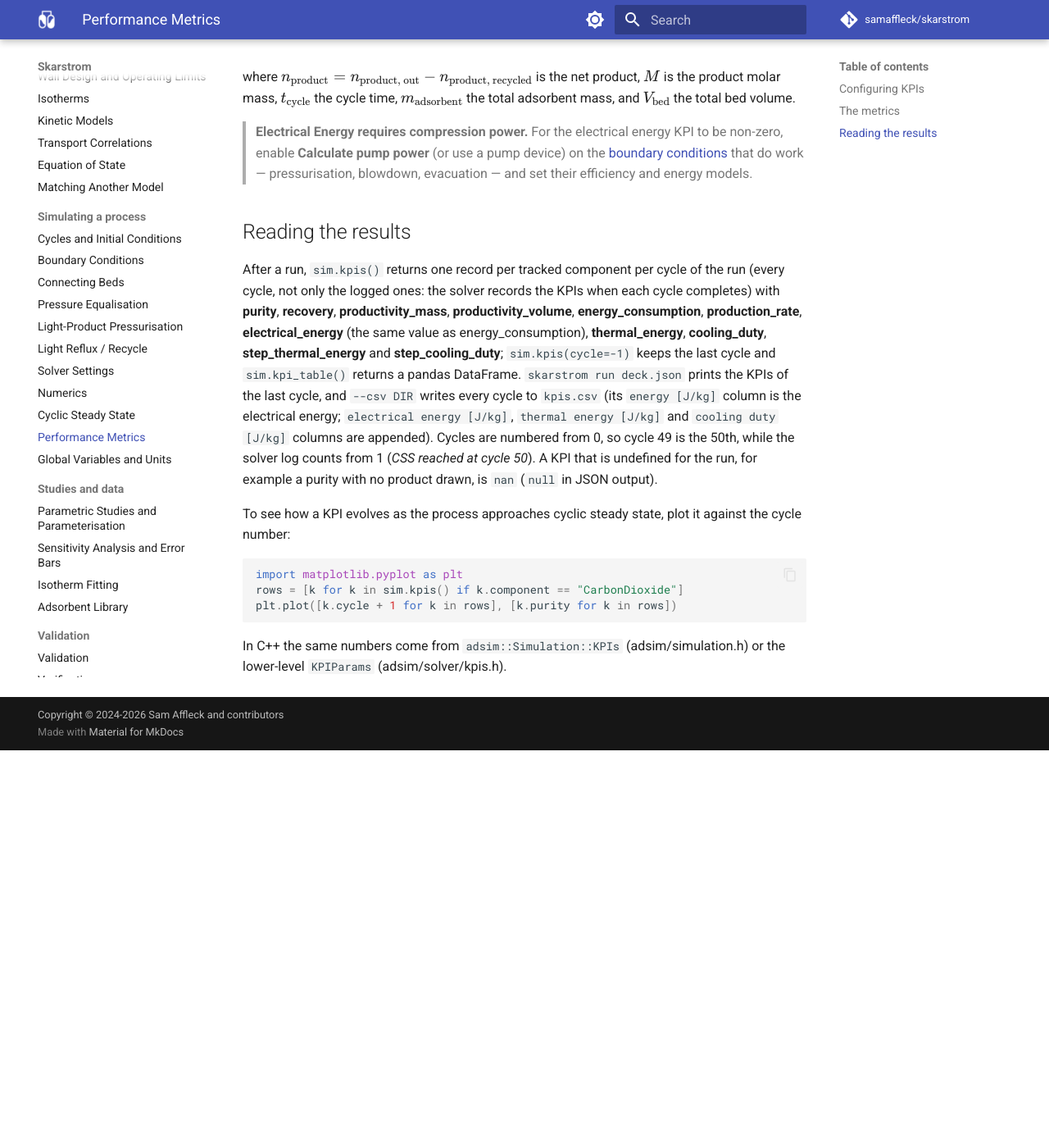
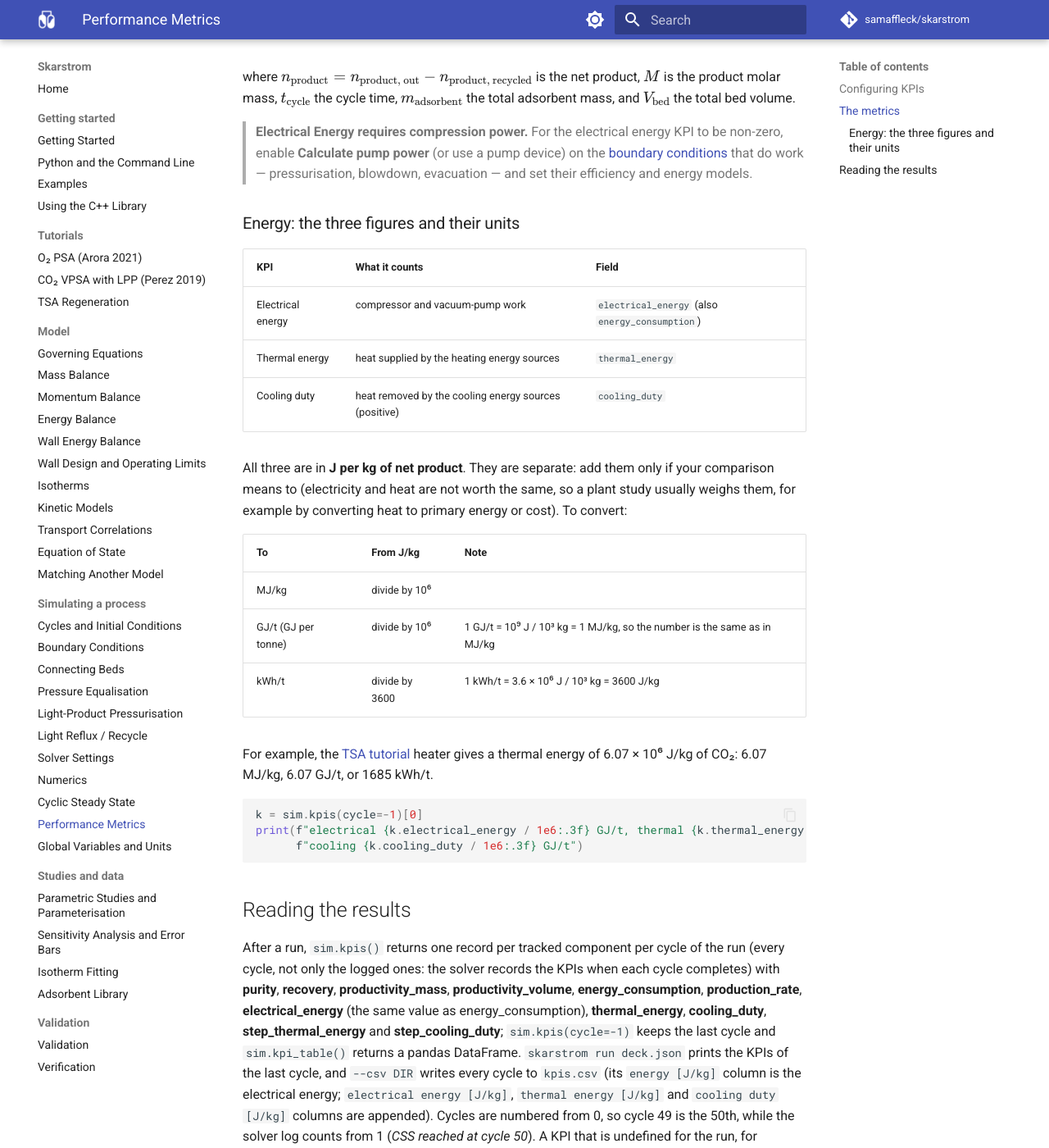
Before and after one commit to samaffleck/skarstrom, an MkDocs documentation site: the page built from docs/performance-metrics.md, in a window 1280 px wide and 1400 px high, scrolled down 3123 px. Shown: the whole window at 82% size. Built offline with MkDocs 1.6.1 and Material for MkDocs 9.7.7, drawn with Linux system fonts in a browser that asks for light colours; comment, search, counter and statistics services are not loaded; before the commit the page ends 4038 px from its top, so only the background shows below that.

Commit message:
Test the closed-bed heat duty and document the energy KPIs
A closed bed with a heating and a cooling energy source checks that the
logged step duty equals power x time and that the bed warms and cools.
The performance metrics page lists the electrical energy, thermal energy
and cooling duty with conversions to MJ/kg, GJ/t and kWh/t; the TSA
tutorial reads its heater and cooler duty from the KPIs.

Co-Authored-By: Claude Opus 5.5 <noreply@anthropic.com>
Claude-Session: https://claude.ai/code/session_01LRbL7W4yoafUofssNPtywr
Signed-off-by: Claude <noreply@anthropic.com>

````diff
--- /dev/null
+++ b/changelog.d/energy-kpi-tests-docs.md
@@ -0,0 +1,9 @@
+### Changed — energy KPI documentation
+- The performance metrics page lists the three energy figures (electrical
+  energy, thermal energy, cooling duty) in one table and shows how to convert
+  J/kg to MJ/kg, GJ/t and kWh/t. The TSA tutorial reads the heater's thermal
+  energy (6.07 MJ per kg of CO₂) and the cooling duty from the KPIs instead
+  of working them out by hand, and changes the cooler power through the
+  parameter registry.
+- A closed-bed test checks that the logged heat duty of a step equals the
+  analytic power × time, for heating and for cooling. Results do not change.
--- a/docs/performance-metrics.md
+++ b/docs/performance-metrics.md
@@ -81,6 +81,30 @@ where $n_{\text{product}} = n_{\text{product, out}} - n_{\text{product, recycled
 
 > **Electrical Energy requires compression power.** For the electrical energy KPI to be non-zero, enable **Calculate pump power** (or use a pump device) on the [boundary conditions](boundary-conditions.md#pumps-compressors-and-vacuum-pumps) that do work — pressurisation, blowdown, evacuation — and set their efficiency and energy models.
 
+### Energy: the three figures and their units
+
+| KPI | What it counts | Field |
+|---|---|---|
+| Electrical energy | compressor and vacuum-pump work | `electrical_energy` (also `energy_consumption`) |
+| Thermal energy | heat supplied by the heating energy sources | `thermal_energy` |
+| Cooling duty | heat removed by the cooling energy sources (positive) | `cooling_duty` |
+
+All three are in **J per kg of net product**. They are separate: add them only if your comparison means to (electricity and heat are not worth the same, so a plant study usually weighs them, for example by converting heat to primary energy or cost). To convert:
+
+| To | From J/kg | Note |
+|---|---|---|
+| MJ/kg | divide by 10⁶ | |
+| GJ/t (GJ per tonne) | divide by 10⁶ | 1 GJ/t = 10⁹ J / 10³ kg = 1 MJ/kg, so the number is the same as in MJ/kg |
+| kWh/t | divide by 3600 | 1 kWh/t = 3.6 × 10⁶ J / 10³ kg = 3600 J/kg |
+
+For example, the [TSA tutorial](tsa-regeneration.md) heater gives a thermal energy of 6.07 × 10⁶ J/kg of CO₂: 6.07 MJ/kg, 6.07 GJ/t, or 1685 kWh/t.
+
+```python
+k = sim.kpis(cycle=-1)[0]
+print(f"electrical {k.electrical_energy / 1e6:.3f} GJ/t, thermal {k.thermal_energy / 1e6:.3f} GJ/t, "
+      f"cooling {k.cooling_duty / 1e6:.3f} GJ/t")
+```
+
 ## Reading the results
 
 After a run, `sim.kpis()` returns one record per tracked component per cycle of the run (every cycle, not only the logged ones: the solver records the KPIs when each cycle completes) with **purity**, **recovery**, **productivity_mass**, **productivity_volume**, **energy_consumption**, **production_rate**, **electrical_energy** (the same value as energy_consumption), **thermal_energy**, **cooling_duty**, **step_thermal_energy** and **step_cooling_duty**; `sim.kpis(cycle=-1)` keeps the last cycle and `sim.kpi_table()` returns a pandas DataFrame. `skarstrom run deck.json` prints the KPIs of the last cycle, and `--csv DIR` writes every cycle to `kpis.csv` (its `energy [J/kg]` column is the electrical energy; `electrical energy [J/kg]`, `thermal energy [J/kg]` and `cooling duty [J/kg]` columns are appended). Cycles are numbered from 0, so cycle 49 is the 50th, while the solver log counts from 1 (*CSS reached at cycle 50*). A KPI that is undefined for the run, for example a purity with no product drawn, is `nan` (`null` in JSON output).
--- a/docs/tsa-regeneration.md
+++ b/docs/tsa-regeneration.md
@@ -2,7 +2,7 @@
 
 > **Illustrative deck, not a validated reproduction.** No temperature swing experiment is bundled with Skarstrom yet, so this tutorial uses a deck built for the documentation. The adsorbent is a cited [library entry](adsorbent-library.md#zeolite-13x-perez2019) and the column is that of the Perez (2019) experiments, but the operating conditions (feed velocity, step times, heater and cooler duties) are round numbers we chose, and the heating step takes the isotherm above its 298–348 K fit range. Use it to learn the workflow, not as design data.
 
-**Goal.** Capture CO₂ from a 15 % CO₂ / 85 % N₂ flue gas with a four-step, indirectly heated temperature swing adsorption (TSA) cycle: adsorb cold, heat the bed to release CO₂, cool it down again, re-pressurise. You will set up per-step **energy sources** (an electric heater and a cooler), run to cyclic steady state, and read purity, recovery and the heat duty per kilogram of CO₂.
+**Goal.** Capture CO₂ from a 15 % CO₂ / 85 % N₂ flue gas with a four-step, indirectly heated temperature swing adsorption (TSA) cycle: adsorb cold, heat the bed to release CO₂, cool it down again, re-pressurise. You will set up per-step **energy sources** (an electric heater and a cooler), run to cyclic steady state, and read purity, recovery and the thermal energy and cooling duty per kilogram of CO₂.
 
 ---
 
@@ -70,9 +70,16 @@ k = next(k for k in sim.kpis(cycle=-1) if k.component == "CarbonDioxide")
 | CO₂ recovery | 66.59 % |
 | Production rate | 4.16 × 10⁻⁵ mol/s |
 | Productivity (mass) | 1.13 × 10⁻⁵ kg CO₂ per kg adsorbent per second |
-| Energy | 0 |
+| Electrical energy | 0 |
+| Thermal energy | 6.07 MJ per kg CO₂ |
+| Cooling duty | 2.43 MJ per kg CO₂ |
 
-The **energy** KPI counts only compressor and vacuum-pump work, so it is zero here: energy sources are not included. Work out the heat duty yourself: the heater supplies 30 W × 900 s = 27 kJ per cycle, and the cycle produces 4.16 × 10⁻⁵ mol/s × 2430 s = 0.101 mol (4.4 g) of CO₂, so the heater energy is **6.1 MJ per kg of CO₂**. The cooling duty, 12 W × 900 s = 10.8 kJ per cycle, would come on top of that in a real plant.
+```python
+print(k.electrical_energy, k.thermal_energy, k.cooling_duty)    # J/kg
+print(k.step_thermal_energy, k.step_cooling_duty)                # each step's share
+```
+
+The **electrical energy** counts compressor and vacuum-pump work, so it is zero here. The **thermal energy** is the heat the energy sources supply: the heater's 30 W × 900 s = 27 kJ per cycle over the 4.16 × 10⁻⁵ mol/s × 2430 s = 0.101 mol (4.45 g) of CO₂ produced, **6.07 MJ per kg of CO₂** (6.07 GJ/t; see [energy units](performance-metrics.md#energy-the-three-figures-and-their-units)). The **cooling duty**, 12 W × 900 s = 10.8 kJ per cycle or 2.43 MJ/kg, is the heat the cooler removes; it is reported separately, not subtracted from the thermal energy, and in a real plant it would come on top of it. `step_thermal_energy` puts all the heat on *Heating* and `step_cooling_duty` all the cooling on *Cooling*.
 
 **Temperatures.** The axial temperature profile at the end of each step of the last cycle:
 
@@ -99,7 +106,7 @@ The first gas out of the bed is the feed left in the voids, 15 % CO₂. The outl
 
 ## 5. What to try next
 
-- **Change the cooling duty.** The energy-source powers are not yet registry parameters, so change them in the C++ test that builds the deck or in the deck JSON. While building the deck we ran the same cycle (native build, Ergun, upwind advection and the CSS rule of the time, so the cycle counts are lower than today's) with three cooler powers:
+- **Change the cooling duty.** The energy-source powers are registry parameters: `sim["step[Cooling].energy[13X].power"] = -20` in Python, or `--set "step[Cooling].energy[13X].power=-20"` on the command line; the cooling duty KPI follows. While building the deck we ran the same cycle (native build, Ergun, upwind advection and the CSS rule of the time, so the cycle counts are lower than today's) with three cooler powers:
 
   | Cooler | CSS at cycle | Purity | Recovery | Lowest bed temperature in the last cycle |
   |---|---|---|---|---|
@@ -110,7 +117,7 @@ The first gas out of the bed is the feed left in the voids, 15 % CO₂. The outl
   More cooling leaves the bed colder and able to hold more CO₂, so recovery rises, but a fixed duty overshoots far below ambient. The deck uses −12 W because it brings the bed back to about ambient temperature.
 - **Discard the diluted start of the heating step.** Split *Heating* into two steps, say 150 s and 750 s, each with the 30 W source, and mark only the second step's outlet as Product in the KPI configuration so the first is vented. Purity should rise and recovery fall. Splitting steps and editing energy sources are deck edits (see the C++ test that builds this deck); from Python you can estimate the effect from the stream logs, integrating the Heating outlet flows from 150 s onwards.
 - **Heat with a hot purge instead of the heater.** Remove the Heating energy source and give the step a top **Flow** inlet of N₂ whose **Temperature Profile** is *Linear* from 298 K to 423 K (see [inlet temperature profiles](boundary-conditions.md#inlet-temperature-profile)). The purge sweeps CO₂ out faster but dilutes the product.
-- **Add a vacuum.** Lower the Heating outlet pressure (a temperature–vacuum swing; `step[Heating].bottom.pressure`) and give that boundary a vacuum pump with power calculation so the energy KPI picks up the pump work.
+- **Add a vacuum.** Lower the Heating outlet pressure (a temperature–vacuum swing; `step[Heating].bottom.pressure`) and give that boundary a vacuum pump with power calculation so the electrical energy KPI picks up the pump work.
 - **Use a direct air capture sorbent.** The library's [APDES-NFC](adsorbent-library.md#apdes-nfc-stampi2020) amine sorbent has a temperature-dependent Toth isotherm for CO₂ from Stampi-Bombelli et al. (2020). Its rate constant is 2 × 10⁻⁴ s⁻¹, so adsorption steps last hours rather than minutes.
 - **Compare the momentum models.** Switch the layer's momentum model (`layer[13X].momentum_model`) to *Darcy (Kozeny–Carman)*, as in the Perez2019 decks. At 0.05 m/s through 1.5 mm particles the inertial (Burke–Plummer) term of Ergun is small, so the results barely move: in our native run the cycle again reached CSS at cycle 9, with a CO₂ purity of 83.55 % and a recovery of 66.94 %. Both models cross this cycle's abrupt step switches without a solver retry.
-- **Sweep the heating time** (`step[Heating].time`) in a [parametric study](parameterisation.md) and plot recovery against heater energy per kilogram.
+- **Sweep the heating time** (`step[Heating].time`) in a [parametric study](parameterisation.md) and plot recovery against the thermal energy (`k.thermal_energy`).
````
Also changed, not shown: 1 other file.
